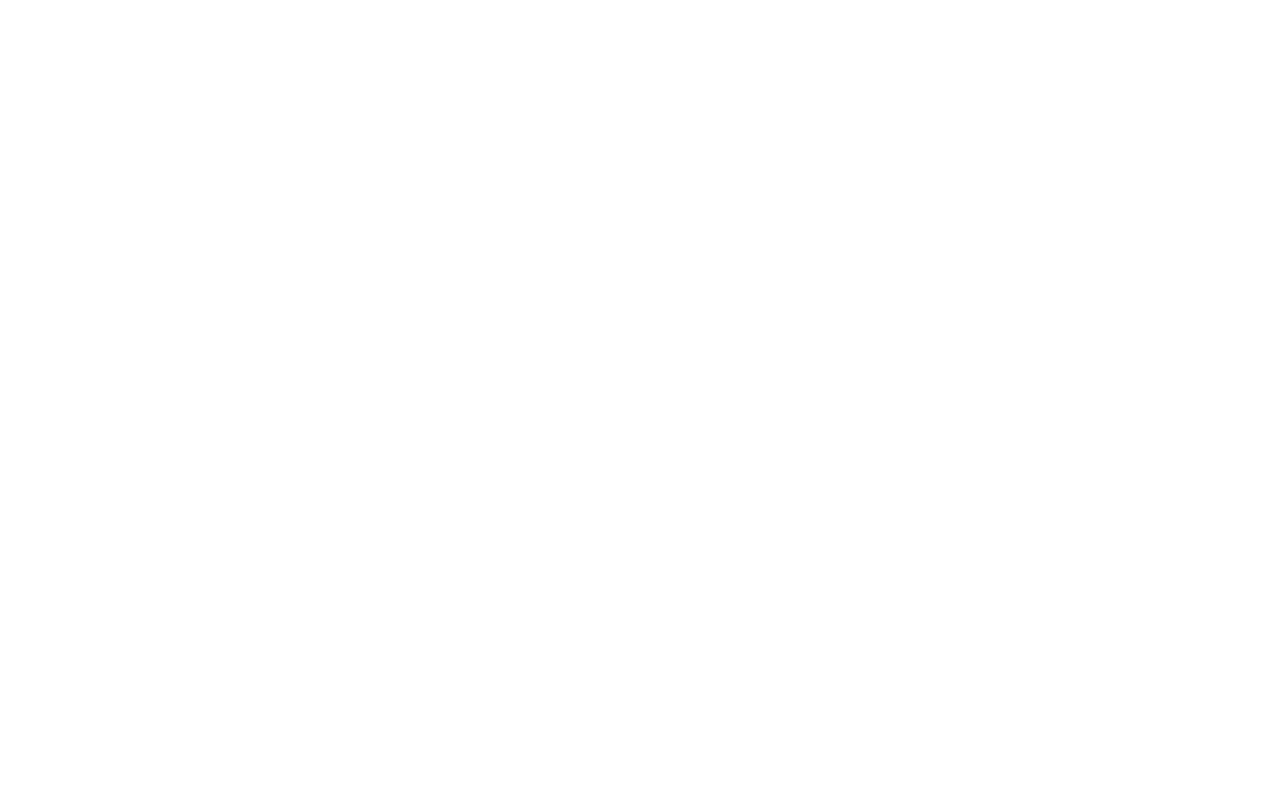
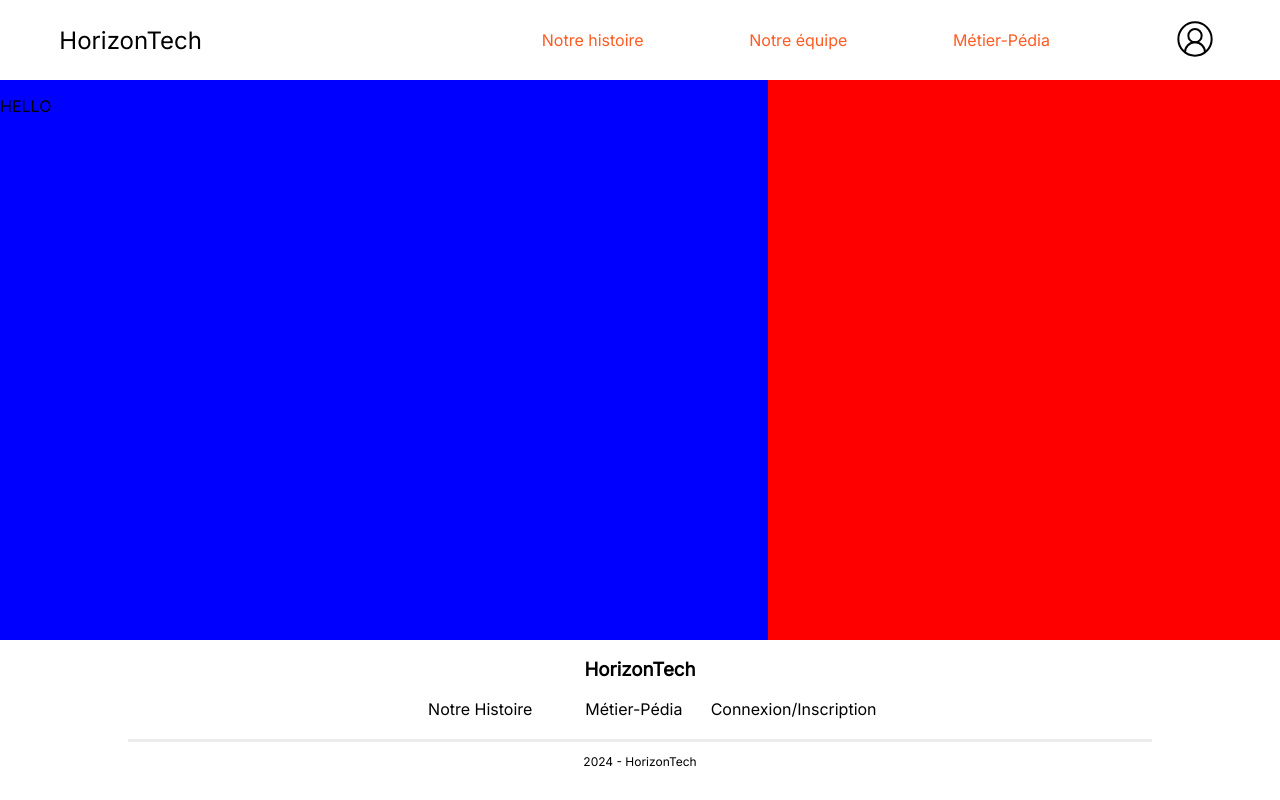
Before and after one commit to Eagles27/HorizonTech-front, a React (Vite) app: page /signup-signin in a window 1280 px wide. Before the commit this address had no page. Built offline with nearby package versions, Linux system fonts and the light colour scheme.

Commit message:
feat(layout-loginPage): finished layout signin-signup page

```diff
--- /dev/null
+++ b/src/lib/components/organisms/signInCard/signInCard.model.tsx
@@ -0,0 +1,7 @@
+import SignInCardView from "./signInCard.view";
+
+const SignInCardModel: React.FC = () => {
+  return <SignInCardView />;
+};
+
+export default SignInCardModel;
--- /dev/null
+++ b/src/lib/components/organisms/signInCard/signInCard.view.tsx
@@ -0,0 +1,12 @@
+const SignInCardView: React.FC = () => {
+  return (
+    <div
+      className="SignInCardComponent"
+      style={{ backgroundColor: "blue", width: "60%" }}
+    >
+      <p>HELLO</p>
+    </div>
+  );
+};
+
+export default SignInCardView;
--- /dev/null
+++ b/src/lib/pages/signin/signIn.model.tsx
@@ -0,0 +1,7 @@
+import SignInView from "./signIn.view";
+
+const SignInModel: React.FC = () => {
+  return <SignInView />;
+};
+
+export default SignInModel;
--- /dev/null
+++ b/src/lib/pages/signin/signIn.view.tsx
@@ -0,0 +1,37 @@
+import Footer from "../../components/molecules/footer";
+import Header from "../../components/molecules/header";
+import SignInCardModel from "../../components/organisms/signInCard/signInCard.model";
+
+const SignInView: React.FC = () => {
+  return (
+    <div className="appContainer" style={{ height: "100vh" }}>
+      <div
+        className="headerContainer"
+        style={{
+          width: "100%",
+          height: "10%",
+        }}
+      >
+        <Header />
+      </div>
+      <div
+        className="contentContainer"
+        style={{ display: "flex", height: "70%" }}
+      >
+        <SignInCardModel />
+        <div
+          className="imageContainer"
+          style={{ backgroundColor: "red", width: "40%" }}
+        ></div>
+      </div>
+      <div
+        className="footerContainer"
+        style={{ width: "100%", height: "10%", paddingTop: "30px" }}
+      >
+        <Footer />
+      </div>
+    </div>
+  );
+};
+
+export default SignInView;
--- a/src/main.tsx
+++ b/src/main.tsx
@@ -3,14 +3,14 @@ import ReactDOM from "react-dom/client";
 import "./main.css";
 import { BrowserRouter, Route, Routes } from "react-router-dom";
 import HomeModel from "./lib/pages/home/home.model";
-import ChatModel from "./lib/pages/chat/chat.model";
+import SignInModel from "./lib/pages/signin/signIn.model";
 
 ReactDOM.createRoot(document.getElementById("root")!).render(
   <React.StrictMode>
     <BrowserRouter>
       <Routes>
         <Route path="/" element={<HomeModel />} />
-        <Route path="/chat" element={<ChatModel />} />
+        <Route path="/signup-signin" element={<SignInModel />} />
       </Routes>
     </BrowserRouter>
   </React.StrictMode>,
```
